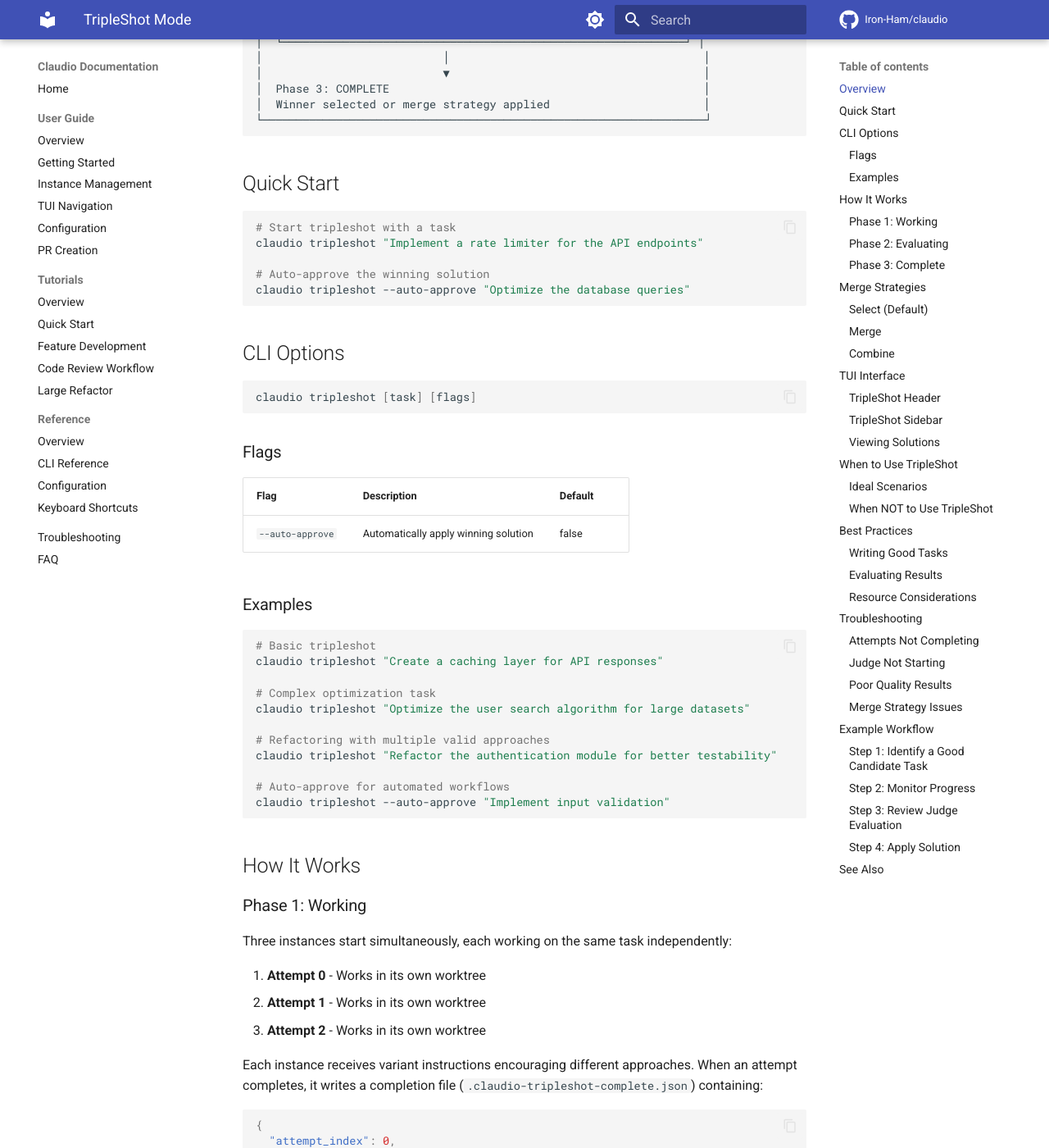
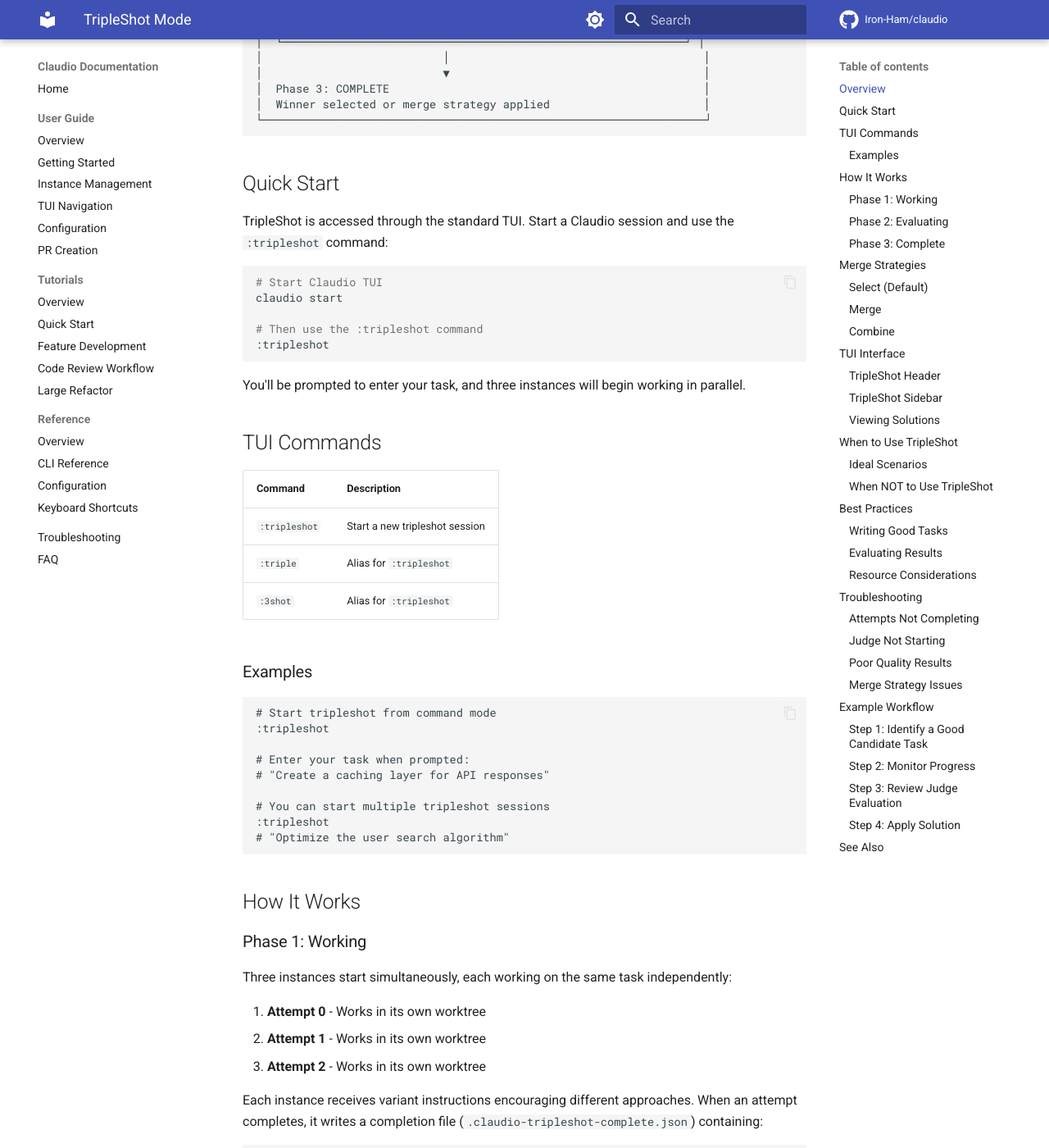
Before and after one commit to Iron-Ham/claudio, an MkDocs documentation site: the page built from docs/guide/tripleshot.md, in a window 1280 px wide and 1400 px high, scrolled down 716 px. Shown: the whole window at 82% size. Built offline with MkDocs 1.6.1 and Material for MkDocs 9.7.7, drawn with Linux system fonts in a browser that asks for light colours; comment, search, counter and statistics services are not loaded; some of the changed text lies outside the part shown.

Commit message:
feat: remove claudio tripleshot CLI command
TripleShot mode is now exclusively accessed through the TUI via the
:tripleshot command (or aliases :triple, :3shot). This consolidates
all tripleshot functionality within the standard TUI for a more
consistent user experience.

- Delete internal/cmd/planning/tripleshot.go
- Remove RegisterTripleshotCmd from register.go
- Update all documentation to show TUI-based access
- Add CHANGELOG entry documenting the removal

````diff
--- a/docs/guide/tripleshot.md
+++ b/docs/guide/tripleshot.md
@@ -36,40 +36,38 @@ TripleShot runs three Claude instances in parallel on the same task, then uses a
 
 ## Quick Start
 
+TripleShot is accessed through the standard TUI. Start a Claudio session and use the `:tripleshot` command:
+
 ```bash
-# Start tripleshot with a task
-claudio tripleshot "Implement a rate limiter for the API endpoints"
+# Start Claudio TUI
+claudio start
 
-# Auto-approve the winning solution
-claudio tripleshot --auto-approve "Optimize the database queries"
+# Then use the :tripleshot command
+:tripleshot
 ```
 
-## CLI Options
+You'll be prompted to enter your task, and three instances will begin working in parallel.
 
-```bash
-claudio tripleshot [task] [flags]
-```
+## TUI Commands
 
-### Flags
-
-| Flag | Description | Default |
-|------|-------------|---------|
-| `--auto-approve` | Automatically apply winning solution | false |
+| Command | Description |
+|---------|-------------|
+| `:tripleshot` | Start a new tripleshot session |
+| `:triple` | Alias for `:tripleshot` |
+| `:3shot` | Alias for `:tripleshot` |
 
 ### Examples
 
-```bash
-# Basic tripleshot
-claudio tripleshot "Create a caching layer for API responses"
+```
+# Start tripleshot from command mode
+:tripleshot
 
-# Complex optimization task
-claudio tripleshot "Optimize the user search algorithm for large datasets"
+# Enter your task when prompted:
+# "Create a caching layer for API responses"
 
-# Refactoring with multiple valid approaches
-claudio tripleshot "Refactor the authentication module for better testability"
-
-# Auto-approve for automated workflows
-claudio tripleshot --auto-approve "Implement input validation"
+# You can start multiple tripleshot sessions
+:tripleshot
+# "Optimize the user search algorithm"
 ```
 
 ## How It Works
@@ -218,26 +216,34 @@ Switch between attempt outputs to compare approaches:
 ### Ideal Scenarios
 
 **Algorithm Selection**
-```bash
-claudio tripleshot "Implement efficient search for the product catalog"
+```
+# In the TUI, enter command mode and run:
+:tripleshot
+# Then enter your task: "Implement efficient search for the product catalog"
 ```
 Different algorithms (binary search, hash map, trie) can be compared.
 
 **Architecture Decisions**
-```bash
-claudio tripleshot "Refactor auth module - consider middleware vs decorator pattern"
+```
+# In the TUI, enter command mode and run:
+:tripleshot
+# Then enter your task: "Refactor auth module - consider middleware vs decorator pattern"
 ```
 Multiple architectural approaches evaluated objectively.
 
 **Optimization Tasks**
-```bash
-claudio tripleshot "Optimize the report generation for large datasets"
+```
+# In the TUI, enter command mode and run:
+:tripleshot
+# Then enter your task: "Optimize the report generation for large datasets"
 ```
 Trade-offs between memory, speed, and readability become visible.
 
 **Complex Implementations**
-```bash
-claudio tripleshot "Implement retry logic with exponential backoff and circuit breaker"
+```
+# In the TUI, enter command mode and run:
+:tripleshot
+# Then enter your task: "Implement retry logic with exponential backoff and circuit breaker"
 ```
 Complex logic benefits from multiple implementation attempts.
 
@@ -254,13 +260,14 @@ Complex logic benefits from multiple implementation attempts.
 
 Be specific about what you want to achieve:
 
-```bash
+```
 # Good: Clear scope with flexibility for approaches
-claudio tripleshot "Implement caching for API responses.
+# In the TUI, use :tripleshot and enter:
+"Implement caching for API responses.
   Consider TTL management, cache invalidation, and memory limits."
 
 # Avoid: Too vague
-claudio tripleshot "Make the API faster"
+"Make the API faster"
 ```
 
 ### Evaluating Results
@@ -314,9 +321,10 @@ If merge/combine doesn't produce expected results:
 
 ### Step 1: Identify a Good Candidate Task
 
-```bash
+```
 # Tasks with multiple valid approaches work best
-claudio tripleshot "Implement user session management with proper security"
+# In the TUI, use :tripleshot and enter:
+"Implement user session management with proper security"
 ```
 
 ### Step 2: Monitor Progress
@@ -339,7 +347,7 @@ Attempt 0's session serialization for better performance.
 
 ### Step 4: Apply Solution
 
-If using `--auto-approve`, the winner is applied automatically. Otherwise:
+If `tripleshot.auto_approve` is enabled in your config, the winner is applied automatically. Otherwise:
 
 1. Review the winning solution in its worktree
 2. Create a PR from that branch
````
Also changed, not shown: CHANGELOG.md (+4 -0 lines), README.md (+0 -1 lines), docs/guide/index.md (+1 -1 lines), docs/reference/cli.md (+0 -37 lines), docs/tutorials/choosing-orchestration-modes.md (+14 -8 lines), 5 other files.
